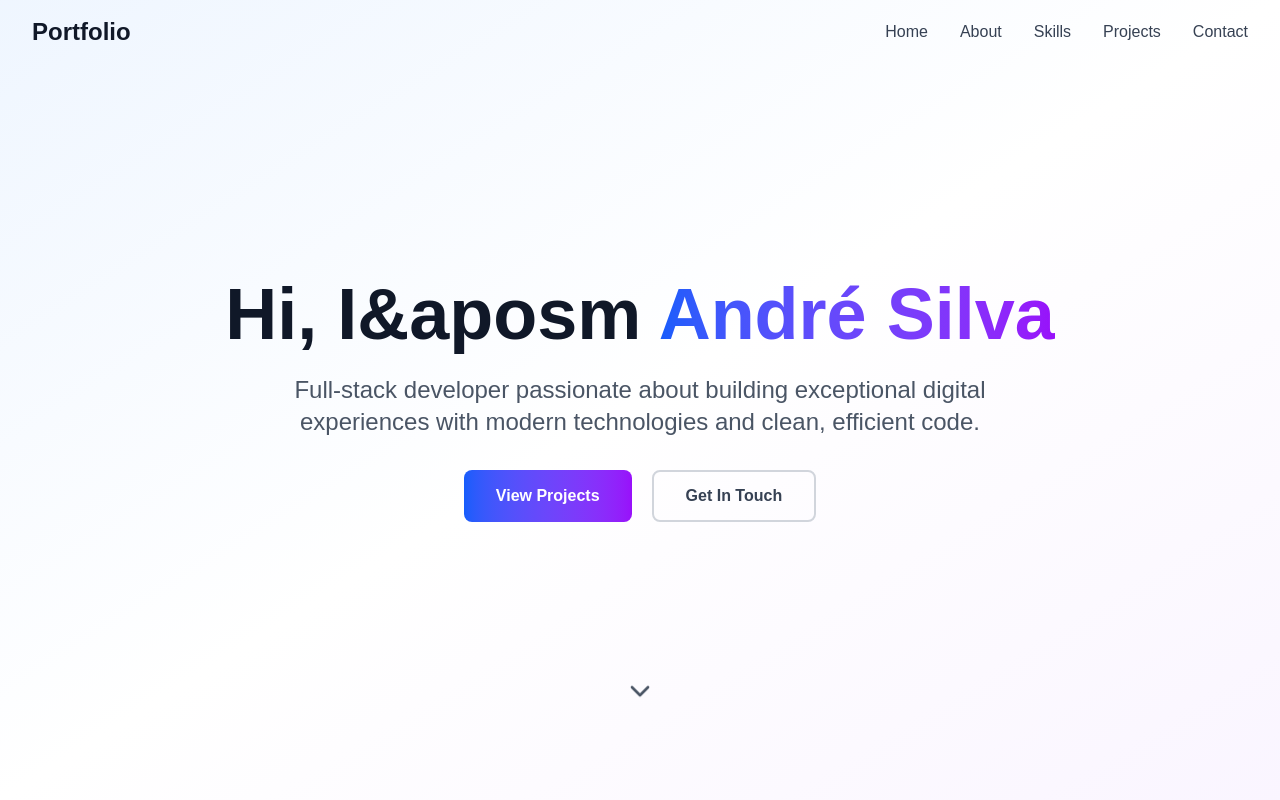
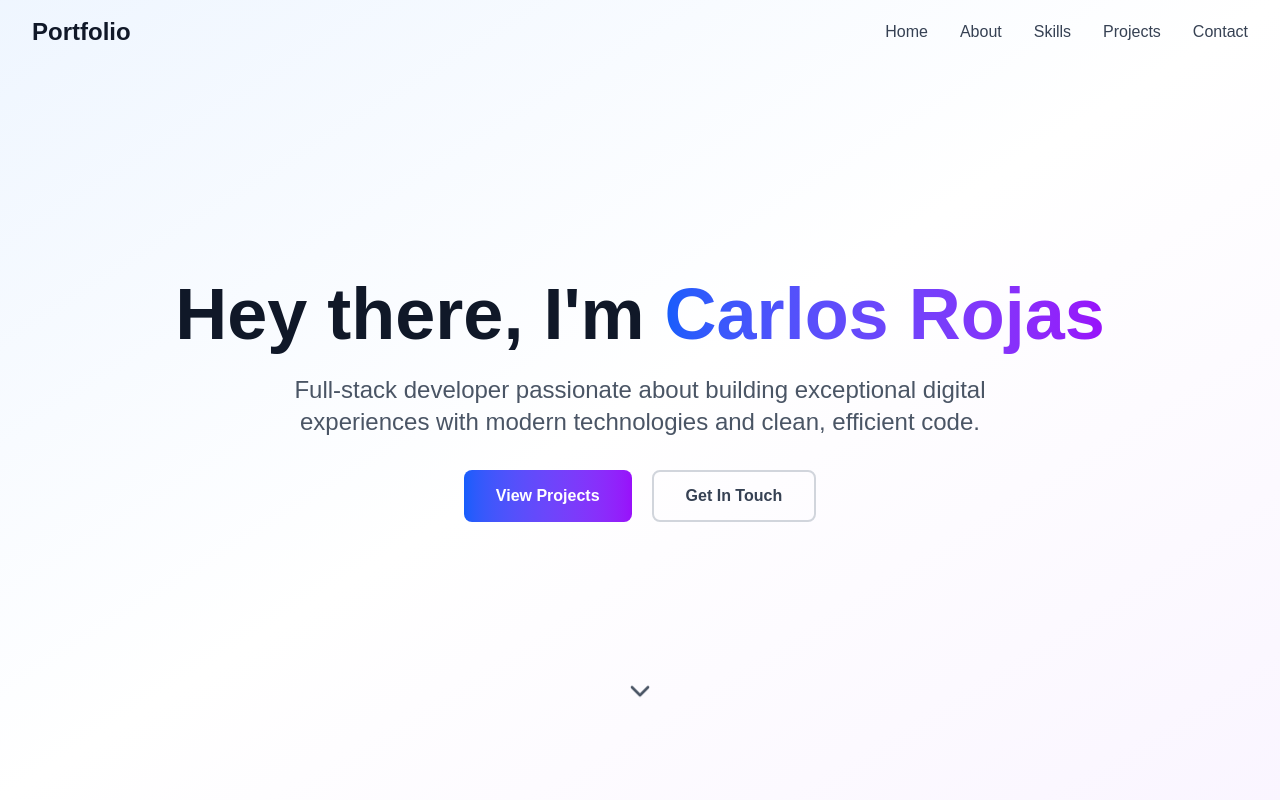
Before and after one commit to carlosdrojas/Carlos-Portfolio, a Next.js app: page / in a window 1280 px wide. Shown: the top 800 px of the page. Built offline with nearby package versions, Linux system fonts and the light colour scheme.

Commit message:
init commit

```diff
--- a/app/components/Hero.tsx
+++ b/app/components/Hero.tsx
@@ -25,9 +25,9 @@ export default function Hero() {
             transition={{ duration: 0.8, delay: 0.2 }}
             className="text-5xl md:text-7xl font-bold text-gray-900 dark:text-white mb-6"
           >
-            Hi, I&aposm{' '}
+            Hey there, I'm{' '}
             <span className="bg-gradient-to-r from-blue-600 to-purple-600 bg-clip-text text-transparent">
-              André Silva
+              Carlos Rojas
             </span>
           </motion.h1>
 
```
